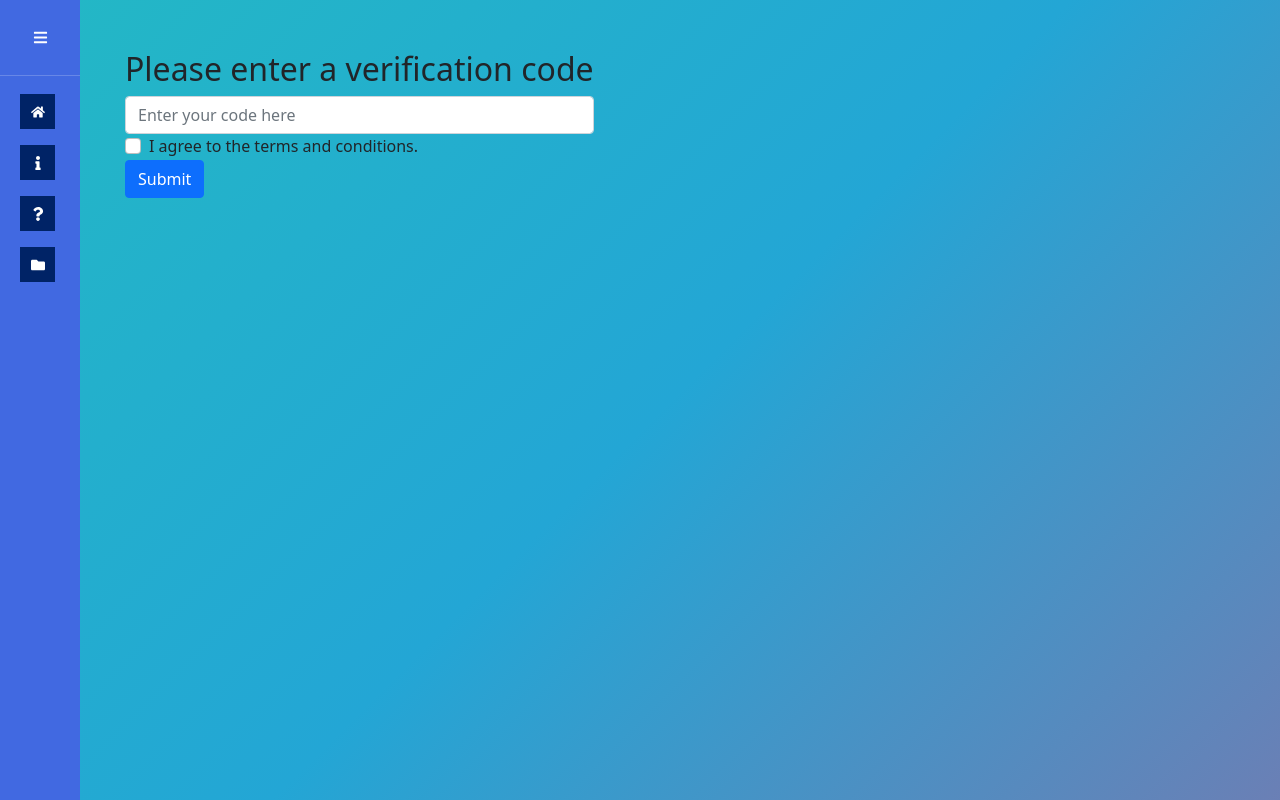
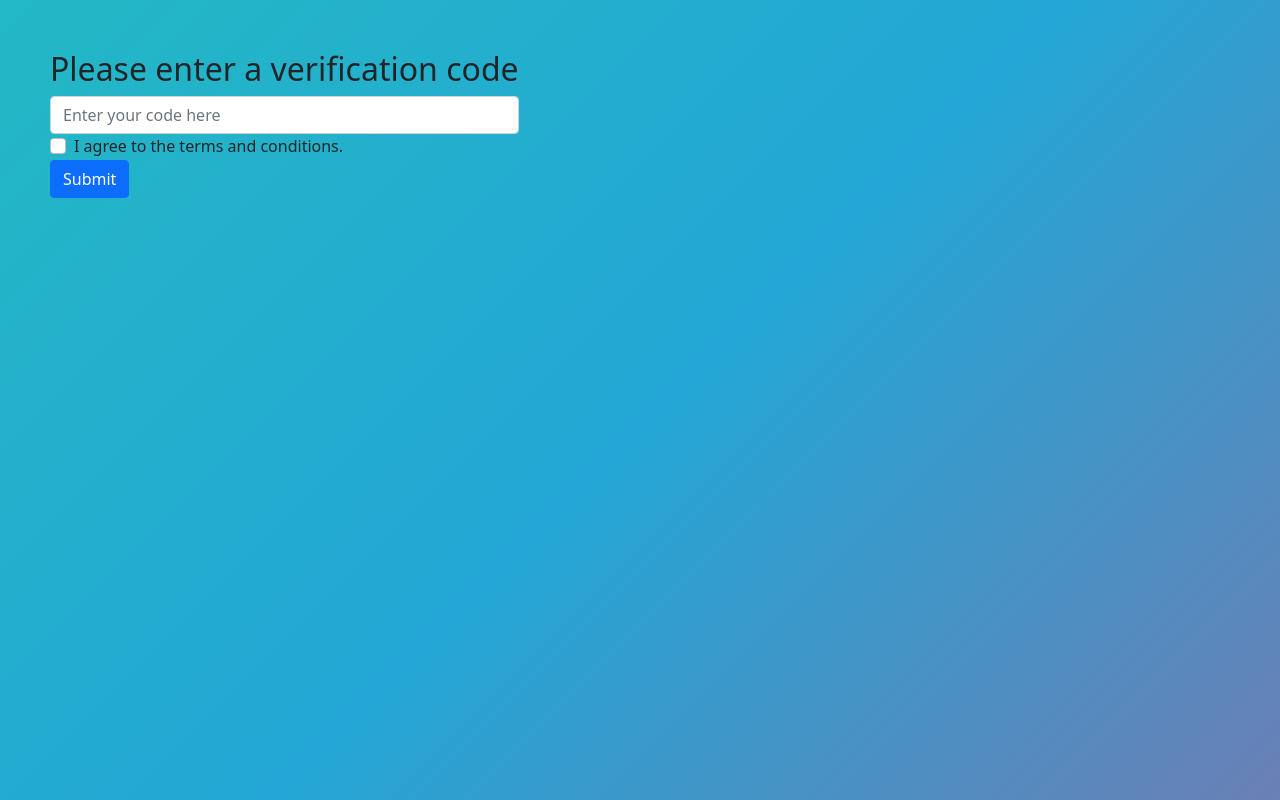
Before and after one commit to NeoCirc/neocirc-website, a React (Create React App) app: page / in a window 1280 px wide. Built offline with nearby package versions, Linux system fonts and the light colour scheme.

Commit message:
Remove sidebar from login page

```diff
--- a/src/App.js
+++ b/src/App.js
@@ -19,10 +19,9 @@ import { useNavigate } from 'react-router-dom';
 
 const App = () => {
   const [isAuthenticated, setIsAuthenticated] = useState(false)
-  const navigate = useNavigate();
   return (
-    <Wrap>
-      {{ isAuthenticated } &&
+      <Wrap>
+      { isAuthenticated  &&
         <SideBarWrap>
             <SideBar />
         </SideBarWrap>}
@@ -35,10 +34,10 @@ const App = () => {
           <Route path="/DocFAQPage" element={<DocFAQPage />} />
           <Route path="/ParFAQPage" element={<ParFAQPage />} />
           <Route path="/modules" element={<ModuleSelectionPage />} />
-                  <Route path="/about" element={<AboutUsPage />} />
-                  <Route path="/" element={<LoginPage onSuccessfulSubmit={(e) => {
-                      setIsAuthenticated(true);
-                  }} />} />
+          <Route path="/about" element={<AboutUsPage />} />
+          <Route path="/" element={<LoginPage onSuccessfulSubmit={(e) => {
+            setIsAuthenticated(true);
+          }} />} />
 
           {/* Content 1 routes */}
           <Route path="/modules/content1" element={<ModuleContent1 />} />
```
